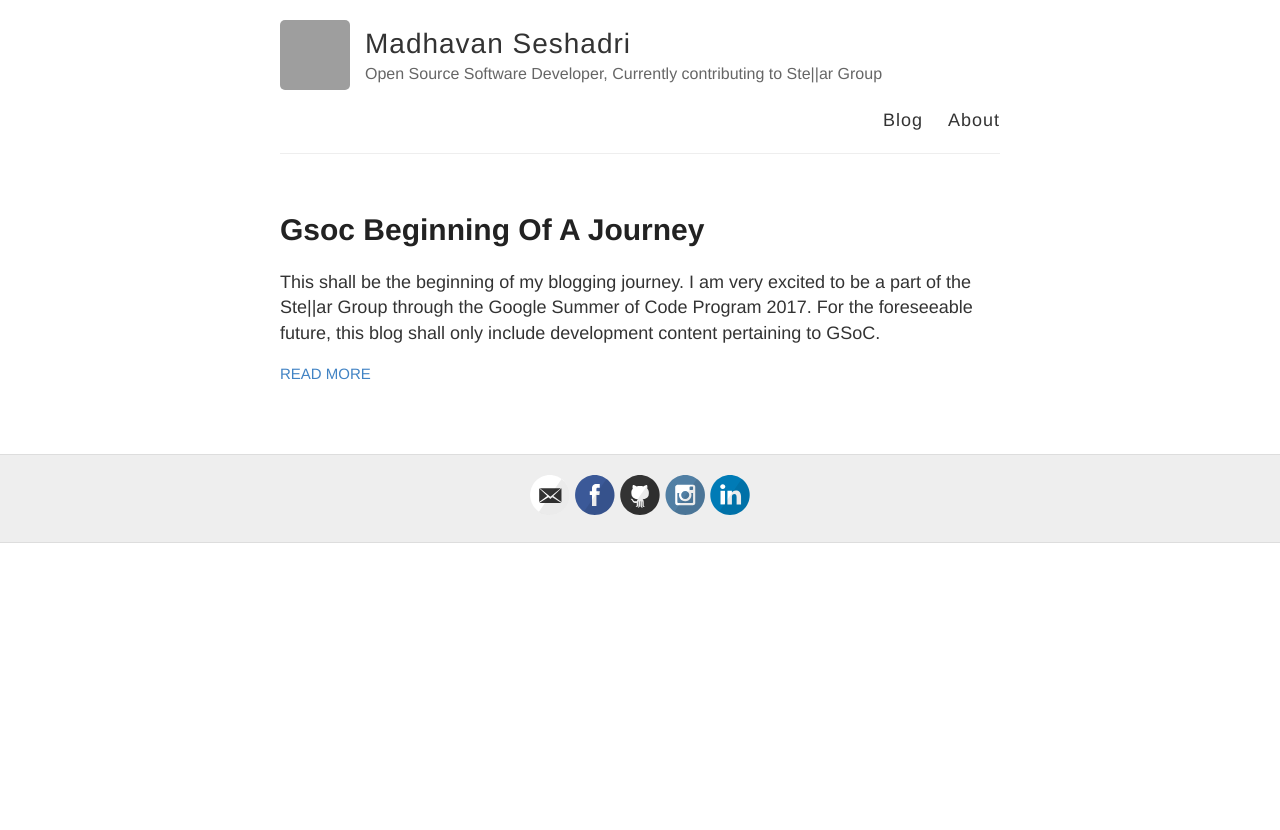
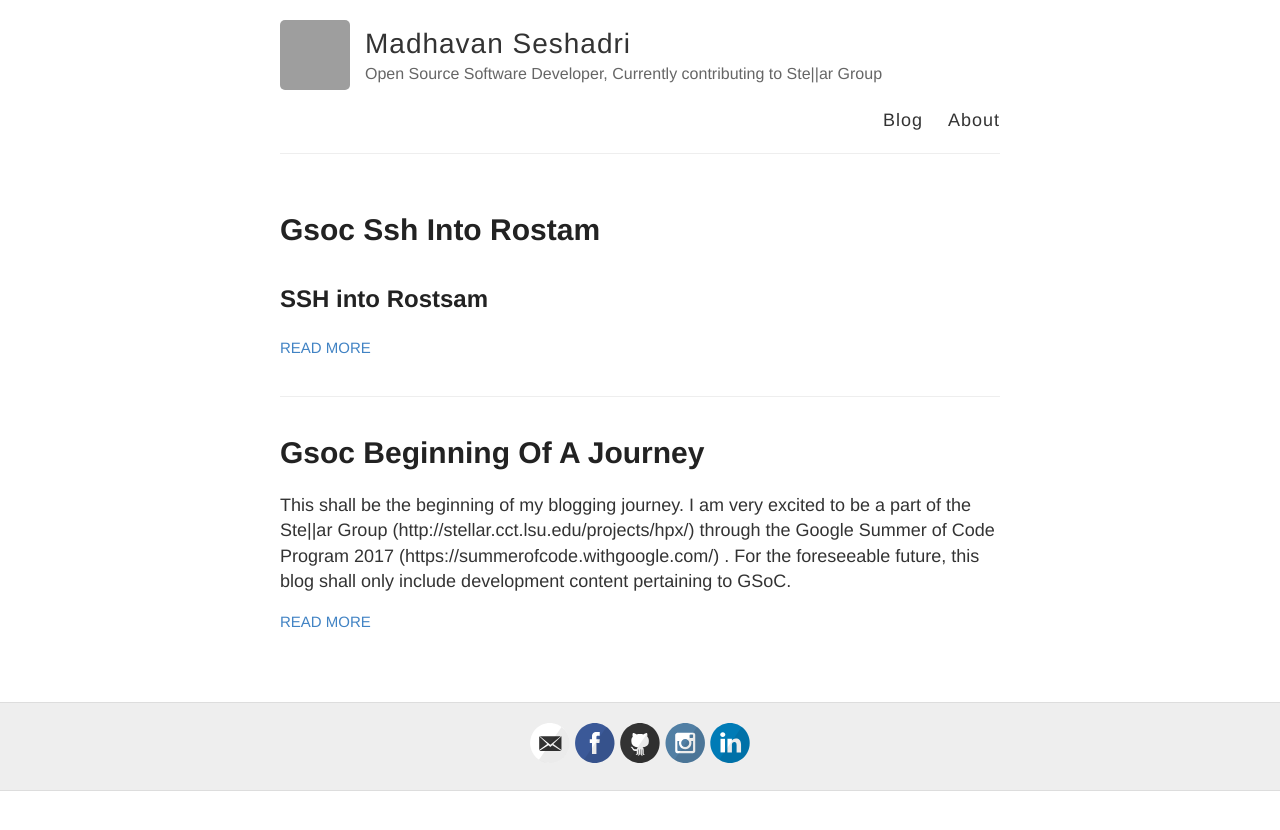
Before and after one commit to MADHAVAN001/madhavan001.github.io, a Jekyll site: the page built from index.html, in a window 1280 px wide. Shown: the top 830 px of the page. Built offline with Jekyll 4.4.1, drawn with Linux system fonts in a browser that asks for light colours; part of the change alters nothing that is shown; grey boxes are pictures that could not be loaded.

Commit message:
Updating blogs

```diff
--- /dev/null
+++ b/_posts/2017-5-16-GSoC-SSH-into-Rostam.md
@@ -0,0 +1,14 @@
+SSH into Rostsam
+------------------
+
+Today, in my first attempts to ssh into the Rostam Cluster hosted at LSU, was hit with a roadblock but in the process learnt quite a bit about the encryption system and how the public/private keys are used for authentication, though was not relevant to the solution of the problem.
+
+As such the process is to first generate a public/private key pair using ssh-keygen on Unix based systems or using puttygen for the same in Windows.
+
+Then, the way the system works is to place a public key on the server in ~/.ssh/authorized_keys and then connect to the server with the private key. This ensures that the communication made between the client & server is encrypted and decrypted using relevant keys. This is much more secure than using a password based mechanism for logging in. Key-based authentication mechanism is hard to brute force.
+
+So, the mistake I had commited was to overlook the permissions while creaating and storing the public/private key pairs. They were stored under 'root'. So when I was trying to ssh into the cluster, I was met with the issue of key-file not found. My thought was that the owner of the file shouldn't affect the login process as it was still able to find the file, but just not open it.
+
+So once I changed the owner using sudo chown ubuntu:ubuntu ~/.ssh/key-file it worked perfectly. But the whole process took gruesomely long number of hours and my mentor diehlpk helped me fix this in the end.
+
+A good blog to follow in such a process is https://help.ubuntu.com/community/SSH/OpenSSH/Keys
--- a/_posts/2017-5-8-GSoC-Beginning-of-a-journey.md
+++ b/_posts/2017-5-8-GSoC-Beginning-of-a-journey.md
@@ -1,6 +1,6 @@
-This shall be the beginning of my blogging journey. I am very excited to be a part of the Ste\|\|ar Group through the Google Summer of Code Program 2017. For the foreseeable future, this blog shall only include development content pertaining to GSoC.
+This shall be the beginning of my blogging journey. I am very excited to be a part of the Ste\|\|ar Group (http://stellar.cct.lsu.edu/projects/hpx/) through the Google Summer of Code Program 2017 (https://summerofcode.withgoogle.com/) . For the foreseeable future, this blog shall only include development content pertaining to GSoC.
 
-The project I will be working on is HPXCL, in which I shall aim to introduce 'Event' based mechanism in the process of seamless blending of CUDA with HPX asynchronous graph and write a few benchmarking algorithms for measuring the performance of the library as a whole. I aim to submit a research paper to a reputable conference at the end of this program.
+The project I will be working on is HPXCL (https://github.com/STEllAR-GROUP/hpxcl), in which I shall aim to introduce 'Event' based mechanism in the process of seamless blending of CUDA with HPX asynchronous graph and write a few benchmarking algorithms for measuring the performance of the library as a whole. I aim to submit a research paper to a reputable conference at the end of this program.
 
 Following shall be the content to be documented using this blog Site.
 1. Summary of any research paper read
```
